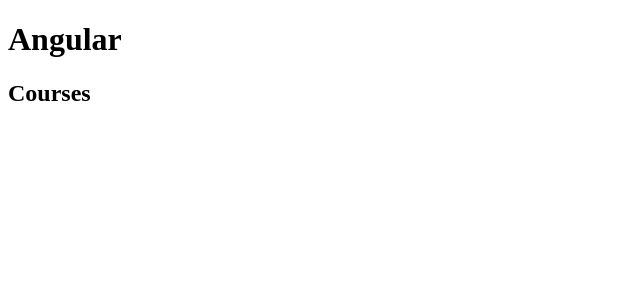
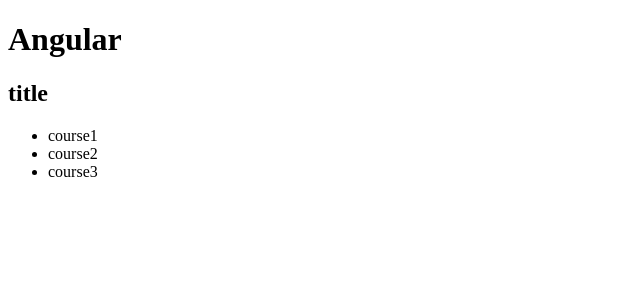
Before and after one commit to blackbox47/hello-world, an Angular app: page / in a window 1280 px wide. Shown: the top 300 px of the page, without its empty margins (0-640 px from the left). Built offline with nearby package versions, Linux system fonts and the light colour scheme.

Commit message:
Directives added

```diff
--- a/src/app/courses.component.ts
+++ b/src/app/courses.component.ts
@@ -2,9 +2,17 @@
 
 @Component({
     selector: 'courses',
-    template: '<h2>Courses</h2>'
+    template: `
+        <h2>title</h2>
+        <ul>
+            <li *ngFor="let course of courses" >
+                {{ course }}
+            </li>
+        </ul>
+    `
 })
 
 export class CoursesComponent{
-
+    title = "List of Courses";
+    courses = ['course1','course2','course3'];
 }
```
